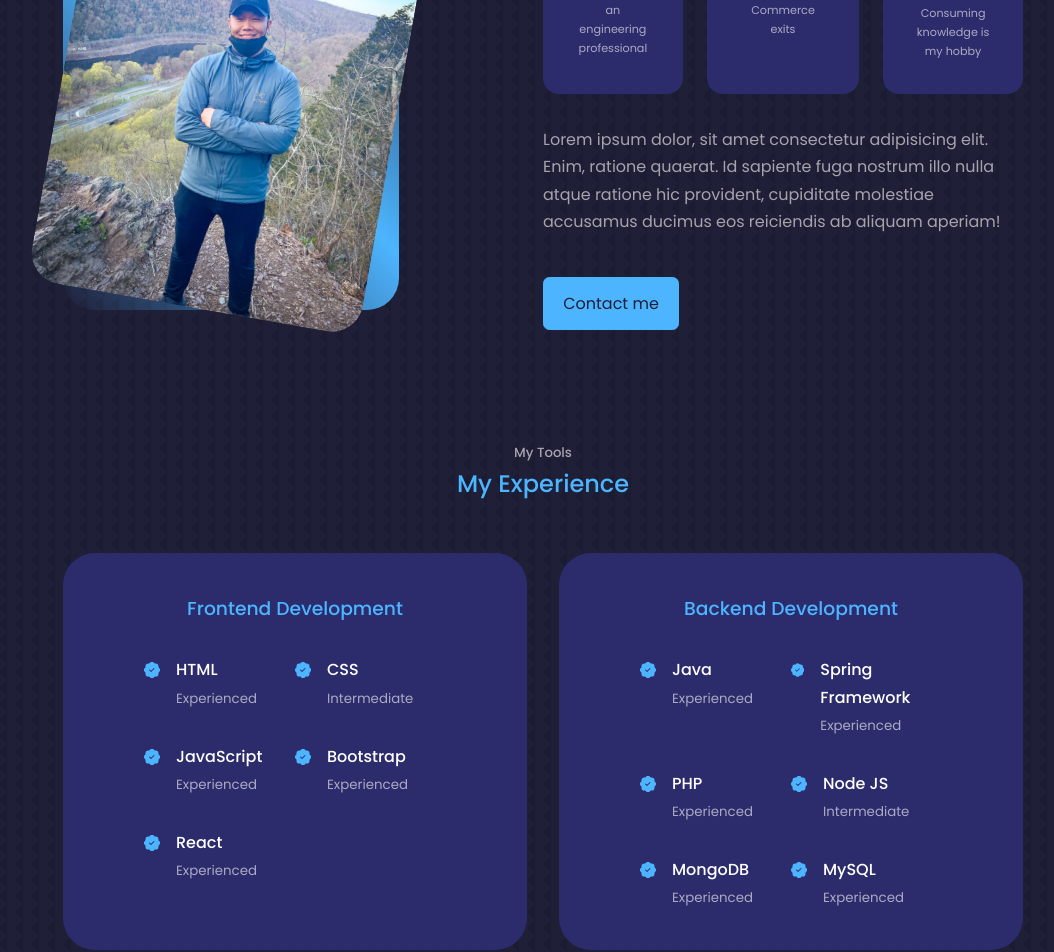
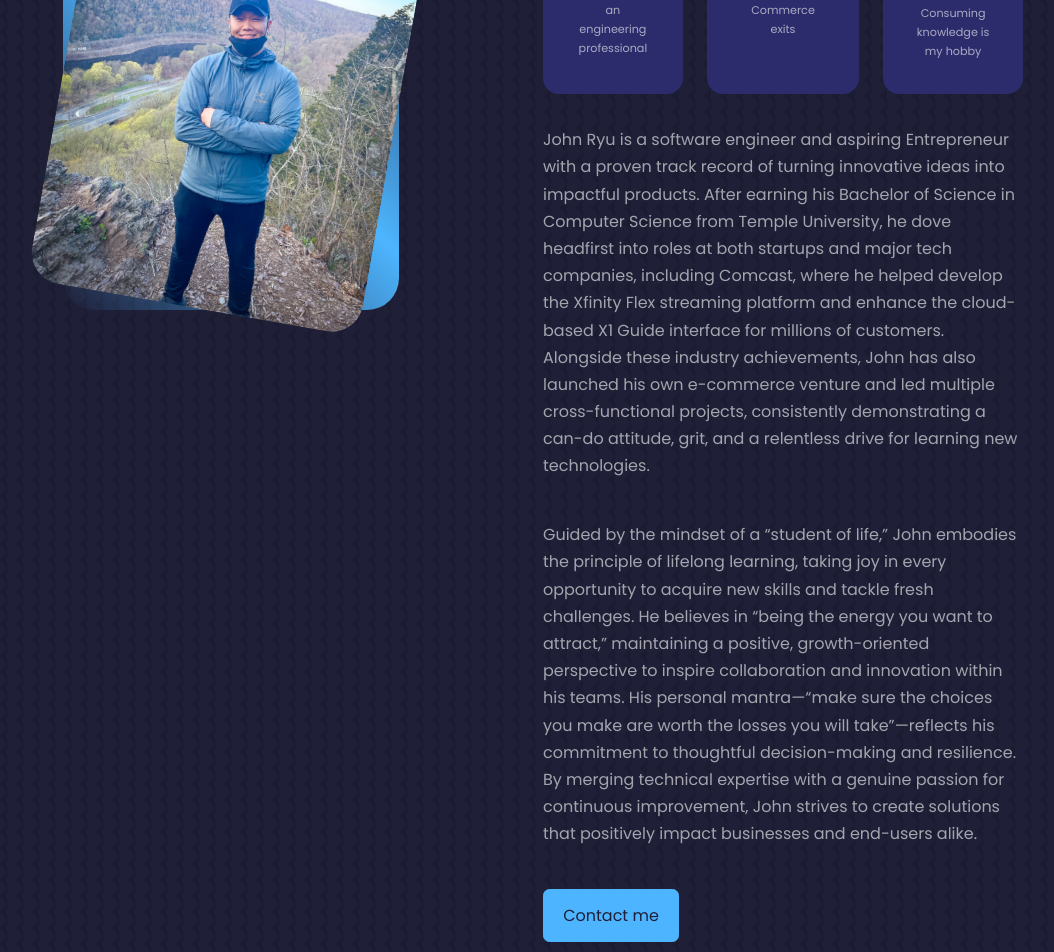
Before and after one commit to smashyou/portfolio, a React (Create React App) app: page / in a window 1280 px wide. Shown: the part 1160-2112 px from the top of the page, without its empty margins (97-1151 px from the left). Built offline with nearby package versions, Linux system fonts and the light colour scheme.

Commit message:
edited about page

```diff
--- a/src/components/about/About.jsx
+++ b/src/components/about/About.jsx
@@ -39,10 +39,30 @@ const about = () => {
             </article>
           </div>
           <p>
-            Lorem ipsum dolor, sit amet consectetur adipisicing elit. Enim,
-            ratione quaerat. Id sapiente fuga nostrum illo nulla atque ratione
-            hic provident, cupiditate molestiae accusamus ducimus eos reiciendis
-            ab aliquam aperiam!
+            John Ryu is a software engineer and aspiring Entrepreneur with a
+            proven track record of turning innovative ideas into impactful
+            products. After earning his Bachelor of Science in Computer Science
+            from Temple University, he dove headfirst into roles at both
+            startups and major tech companies, including Comcast, where he
+            helped develop the Xfinity Flex streaming platform and enhance the
+            cloud-based X1 Guide interface for millions of customers. Alongside
+            these industry achievements, John has also launched his own
+            e-commerce venture and led multiple cross-functional projects,
+            consistently demonstrating a can-do attitude, grit, and a relentless
+            drive for learning new technologies.
+          </p>
+          <p>
+            Guided by the mindset of a “student of life,” John embodies the
+            principle of lifelong learning, taking joy in every opportunity to
+            acquire new skills and tackle fresh challenges. He believes in
+            “being the energy you want to attract,” maintaining a positive,
+            growth-oriented perspective to inspire collaboration and innovation
+            within his teams. His personal mantra—“make sure the choices you
+            make are worth the losses you will take”—reflects his commitment to
+            thoughtful decision-making and resilience. By merging technical
+            expertise with a genuine passion for continuous improvement, John
+            strives to create solutions that positively impact businesses and
+            end-users alike.
           </p>
           <a href="#contact" className="btn btn-primary">
             Contact me
```
